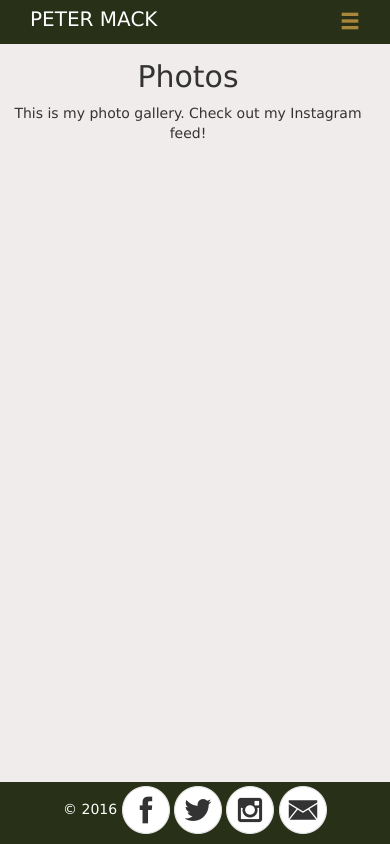
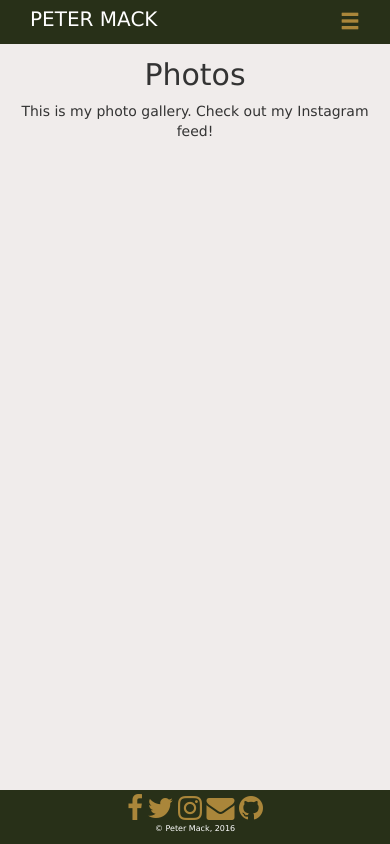
Before and after one commit to mackpet/peterwebsite-SI206, a Python web app: template templates/photos.html in a window 390 px wide. Run offline with Jinja, Linux system fonts and the light colour scheme; the template is opened without the code that fills it, so the values that code supplies are empty; some libraries are stand-ins or nearby versions.

Commit message:
Minor tweaks
Added Instafeed-template.js in order to enable templates (and therefore
access alt text), also tweaked some responsive elements and changed
social icons.

```diff
--- /dev/null
+++ b/static/instafeed-template.js
@@ -0,0 +1,8 @@
+var userFeed = new Instafeed({
+    get: 'user',
+    userId: '524198678',
+    accessToken: '524198678.1677ed0.49ed0356f0214612bf437821dbfcbd1d',
+    limit: 60,
+    template: '<a href="{{link}}"><img src="{{image}} alt={{caption}}" /></a>'
+});
+userFeed.run();
--- a/static/styling.css
+++ b/static/styling.css
@@ -2,8 +2,23 @@ body {
 	font-family: "Lucida Sans Unicode", "Lucida Grande", sans-serif;
 	background-color: #f0eceb
 }
+a{
+	color: #aa863a;
+}
+a:visited{
+	color: #aa863a;
+}
+h1{
+	color: white;
+	margin-top: 7%;
+	font-size: 100px;
+}
+h2{
+	text-align: center;
+	margin-top: 7%;
+}
 
-/*HEADER STYLING*/
+/*Begin header/nav styling*/
 header{
 	background-color: #283018;
 	position: fixed;
@@ -17,24 +32,10 @@ header{
 #checkbox {
 	display: none;
 }
-
 nav {
 	display: block;
 	text-align: center;
 }
-a{
-	color: #aa863a;
-}
-h1{
-	color: white;
-	margin-top: 7%;
-	font-size: 100px;
-}
-h2{
-	text-align: center;
-	margin-top: 7%;
-}
-
 .nav-pills>li.active>a {
 	background-color: #283018;
 	color: white;
@@ -51,17 +52,16 @@ nav li {
 	font-size: 24px;
 }
 
+/*Begin content styling*/
 .wrapper{
 	min-height: 100%;
-	margin: 0% 10% 10% 10%;
+	margin: 0% 10% 5% 10%;
 	padding: 1% 0 1%;
 }
-
 #instafeed {
 	text-align: center;
-	padding-bottom: 10%;
+	margin-bottom: 7%;
 }
-
 #instafeed img{
 	padding: 1% 1% 1% 1%;
 	margin: 1% 1% 1% 1%;
@@ -71,43 +71,22 @@ nav li {
 	border-color: #CCCCCC;
 	border-width: 1px;
 }
-
 #instafeed img:hover{
 	opacity: 1;
 }
 .spotify{
 	text-align: center;
 }
-
-.navbar-fixed-bottom{
-	margin-top: -3%;
-	position: center;
-	padding-top: 1%;
-	background-color: #283018;
-}
-
-footer a:hover{
-	text-decoration: none;
-}
-
-footer {
-	color: white;
-	text-align: center;
-}
-
 iframe{
 	border: none;
 }
-
 #photo-intro{
 	text-align: center;
 }
-
 .location{
 	float: right;
 	display: inline;
 }
-
 .resume{
 	max-width: 70%;
 	margin: 0 auto;
@@ -116,6 +95,31 @@ iframe{
 	text-align: center;
 }
 
+/*Begin footer styling*/
+.navbar-fixed-bottom{
+	margin-top: -3%;
+	position: center;
+	padding-top: 1%;
+	background-color: #283018;
+}
+footer a:hover{
+	text-decoration: none;
+}
+footer {
+	color: white;
+	text-align: center;
+}
+#copyright{
+	font-size: 10px;
+}
+.fa-3x{
+	width: 50px;
+}
+.fa:hover{
+	color: #FF9900;
+}
+
+/*See other media query in index-styling.css as well as jQuery function in base.html*/
 @media only screen and (max-width: 800px){
 	h1 {
 		display: none;
@@ -123,7 +127,6 @@ iframe{
 	h2{
 		padding-top: 30px;
 	}
-
 	.mobile-header{
 		display: inline-block;
 		padding-top: 10px;
@@ -160,17 +163,14 @@ iframe{
   		-ms-user-select: none;       /* IE/Edge */
   		user-select: none;
 	}
-	#last{
-		padding-bottom: 5em;
-	}
 	.wrapper {
-		margin: 0px 14px 14px 0px;
+		margin: 0px 5% 10% 5%;
+		padding-bottom: 50px;
 	}
 	#title{
 		padding-top: 50px;
 	}
+	#copyright {
+		font-size: 8px;
+	}
 }
-
-
-/* horizontally center an element- margin: 0 auto;
-slide 63 of CSS ppt
--- a/templates/base.html
+++ b/templates/base.html
@@ -20,12 +20,13 @@
 	<script src="https://maxcdn.bootstrapcdn.com/bootstrap/3.3.6/js/bootstrap.min.js" integrity="sha384-0mSbJDEHialfmuBBQP6A4Qrprq5OVfW37PRR3j5ELqxss1yVqOtnepnHVP9aJ7xS" crossorigin="anonymous"></script>
 
 	<link rel="stylesheet" type="text/css" href="static/styling.css">
+	<!-- Link to social icons -->
+	<link rel="stylesheet" href="https://maxcdn.bootstrapcdn.com/font-awesome/4.4.0/css/font-awesome.min.css">
 
 </head>
 
 <body>
 	<header>
-
 	<nav>
 		<p id="header-name" class="mobile-header">PETER MACK</p>
 		<input type="checkbox" id="checkbox" class="mobile-header">
@@ -49,31 +50,40 @@
 	{% block content %}
 	The actual content of each page.
 	{% endblock %}
-
 	</div>
 
 	<div class="footer navbar-fixed-bottom">
-
 	<footer>
-		<p>&copy; 2016
-		<a href="https://www.facebook.com/peter.mack.378" target = "_blank">
-			<img src="static/socialicons/fb-white.png" alt="Facebook" onmouseover="this.src='static/socialicons/fb-black.png';" onmouseout="this.src='static/socialicons/fb-white.png';">
-		</a>
-		<a href="https://twitter.com/PMack9" target = "_blank">
-			<img src="static/socialicons/twitter-white.png" alt="Twitter" onmouseover="this.src='static/socialicons/twitter-black.png';" onmouseout="this.src='static/socialicons/twitter-white.png';">
-		</a>
-		<a href="https://www.instagram.com/pmack9/" target = "_blank">
-			<img src="static/socialicons/instagram-white.png" alt="Instagram" onmouseover="this.src='static/socialicons/instagram-black.png';" onmouseout="this.src='static/socialicons/instagram-white.png';">
-		</a>
-		<a href="mailto:pjmack@umich.edu" target = "_blank">
-			<img src="static/socialicons/mail-white.png" alt="Email" onmouseover="this.src='static/socialicons/mail-black.png';" onmouseout="this.src='static/socialicons/mail-white.png';">
-		</a>
-		</p>
+		<a href="https://www.facebook.com/peter.mack.378" target = "_blank"><i class="fa fa-3x fa-facebook"></i></a>
+		<a href="https://twitter.com/PMack9" target = "_blank"><i class="fa fa-3x fa-twitter"></i></a>
+		<a href="https://www.instagram.com/pmack9/" target = "_blank"><i class="fa fa-3x fa-instagram"></i></a>
+		<a href="mailto:pjmack@umich.edu" target = "_blank"><i class="fa fa-3x fa-envelope"></i></a>
+		<a href="https://github.com/mackpet" target="_blank"><i class="fa fa-3x fa-github"></i></a>
+		<br>
+		<p id="copyright">&copy; Peter Mack, 2016</p>
 	</footer>
 	</div>
 	<script type= "text/javascript" src="static/currentpage.js"></script>
+	<!-- Resizing social icons based on screen size -->
+	<script type= "text/javascript">
+		$(document).ready(function() {
+			var $window = $(window)
+			if ($window.width() < 800){
+				$('.fa').removeClass('fa-3x').addClass('fa-2x');
+			};
+			if ($window.width() >= 800){
+				$('.fa').addClass('fa-3x');
+			};
+		});
+		$(window).on('resize', function(){
+			var $window = $(this)
+			if ($window.width() < 800){
+				$('.fa').removeClass('fa-3x').addClass('fa-2x');
+			};
+			if ($window.width() >= 800){
+				$('.fa').addClass('fa-3x');
+			};
+		});
+	</script>
 </body>
-
-
-
 </html>
--- a/templates/photos.html
+++ b/templates/photos.html
@@ -13,14 +13,8 @@
 
 <script type="text/javascript" src="static/instafeed.min.js"></script>
 <div id="instafeed"></div>
-<script type="text/javascript">
-    var userFeed = new Instafeed({
-        get: 'user',
-        userId: '524198678',
-        accessToken: '524198678.1677ed0.49ed0356f0214612bf437821dbfcbd1d',
-        limit: 60
-});
-    userFeed.run();
+<script type="text/javascript" src="static/instafeed-template.js">
+
 </script>
 
 
```
